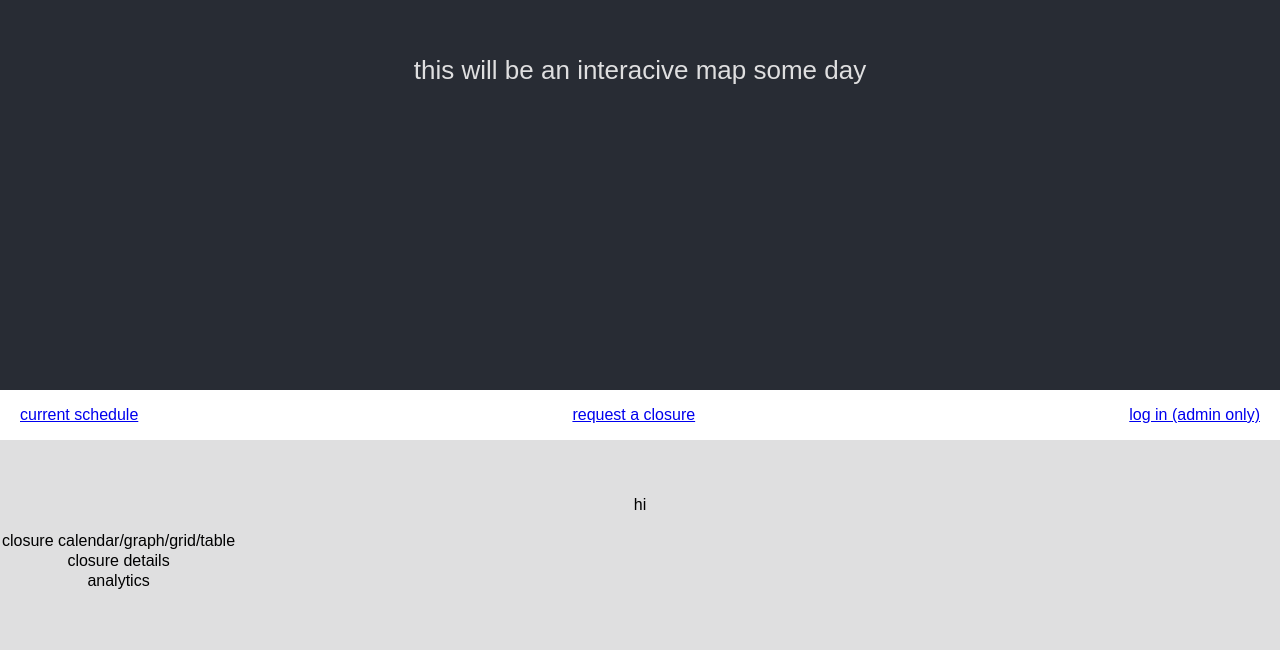
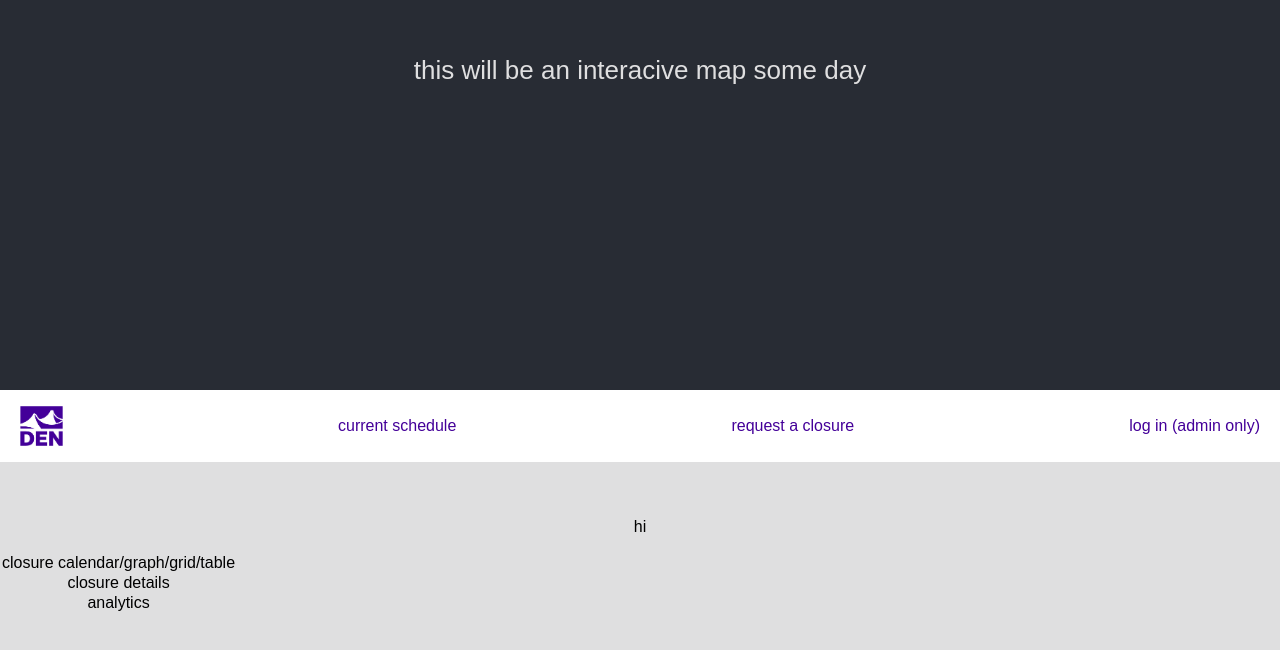
Before and after one commit to blackmacaroon/diaopsclosecall, a React (Create React App) app: page / in a window 1280 px wide. Shown: the part 250-900 px from the top of the page. Built offline with nearby package versions, Linux system fonts and the light colour scheme; a web font is replaced by a local one.

Commit message:
den logo

```diff
--- a/src/App.js
+++ b/src/App.js
@@ -19,6 +19,7 @@ function App() {
         </header>
         <section>
           <ul className="Nav">
+            <img className="logo" src="den-logo.jpg"></img>
             <li>
               <Link to="/">current schedule</Link>
             </li>
@@ -40,7 +41,7 @@ function App() {
           </Switch>
         </section>
         <footer>
-				<div class="copyright">
+				<div className="copyright">
 					<p>Copyright &copy; 2020 Closecall | Kayla Crow </p>
 				</div>
 			</footer>
--- a/src/styles/global.scss
+++ b/src/styles/global.scss
@@ -12,14 +12,25 @@
     font-size: calc(10px + 2vmin);
     color: $cclight;
   }
+
+  .logo {
+    min-height: 40px;
+    max-height: 5vh;
+  }
+
   .Nav {
     display: flex;
     justify-content: space-between;
+    align-items: center;
     padding: 0 20px;
   }
   .Nav li {
     list-style-type: none;
-    color: $ccden;
+
+    a {
+      color: $ccden;
+      text-decoration: none;
+    }
   }
 
   .Request, .Admin, .Schedule{
```
